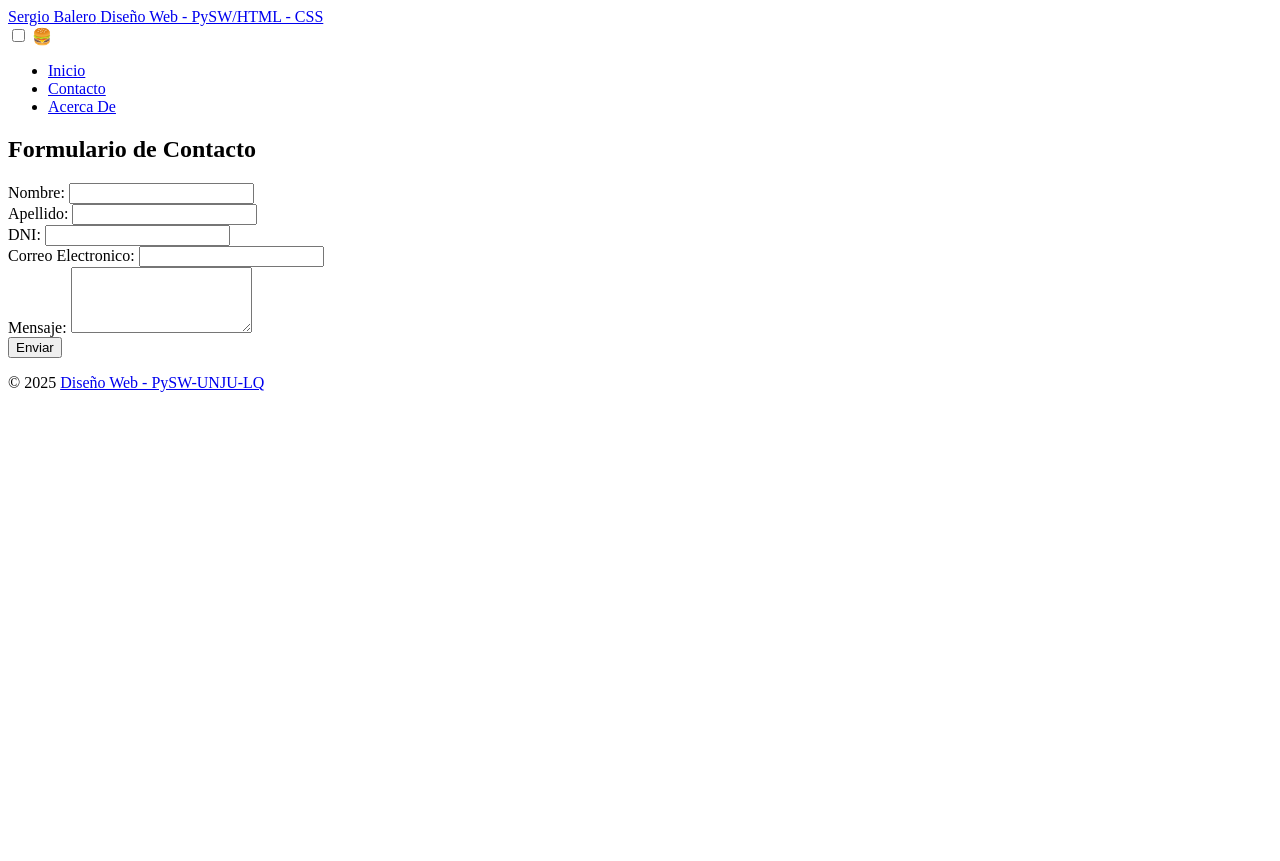
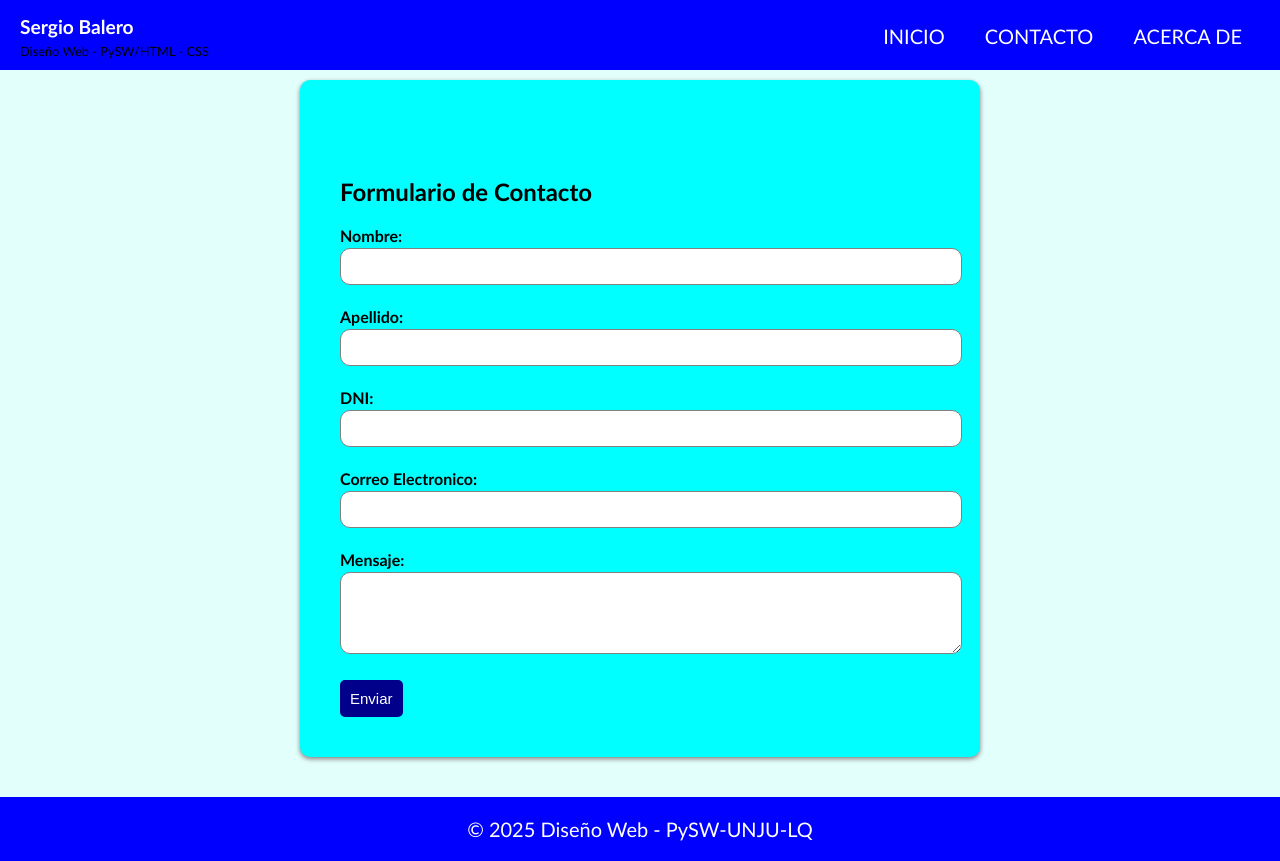
Before and after one commit to Eliel181/tp1-pysw-2025, a plain HTML site: page contacto.html in a window 1280 px wide. Before the commit the page ends 800 px from the top, so only its background shows below. Drawn offline with Linux system fonts and the light colour scheme; the site is published under a folder, as on GitHub Pages, so addresses that start at the root find nothing.

Commit message:
solucionado

```diff
--- a/acercaDe.html
+++ b/acercaDe.html
@@ -4,8 +4,8 @@
     <meta charset="UTF-8">
     <meta name="viewport" content="width=device-width, initial-scale=1.0">
     <title>Acerca De</title>
-    <link rel="stylesheet" href="/style/style.css">
-    <link rel="stylesheet" href="/style/acercaDeStyle.css">
+    <link rel="stylesheet" href="style/style.css">
+    <link rel="stylesheet" href="style/acercaDeStyle.css">
 </head>
 <body>
     <header id="main-header">
--- a/contacto.html
+++ b/contacto.html
@@ -4,8 +4,8 @@
     <meta charset="UTF-8">
     <meta http-equiv="X-UA-Compatible" content="IE=edge">
     <meta name="viewport" content="width=device-width, initial-scale=1.0">
-    <link rel="stylesheet" href="/style/style.css">
-    <link rel="stylesheet" href="/style/contactoStyle.css">
+    <link rel="stylesheet" href="style/style.css">
+    <link rel="stylesheet" href="style/contactoStyle.css">
     <title>Contacto</title>
 </head>
 <body>
```
Also changed, not shown: index.html (+1 -1 lines).
